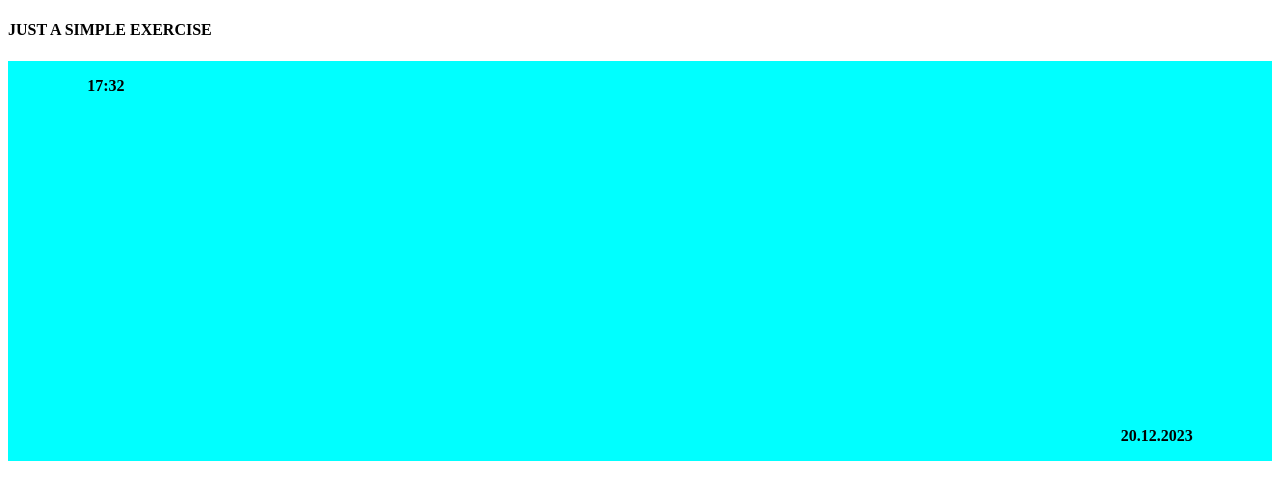
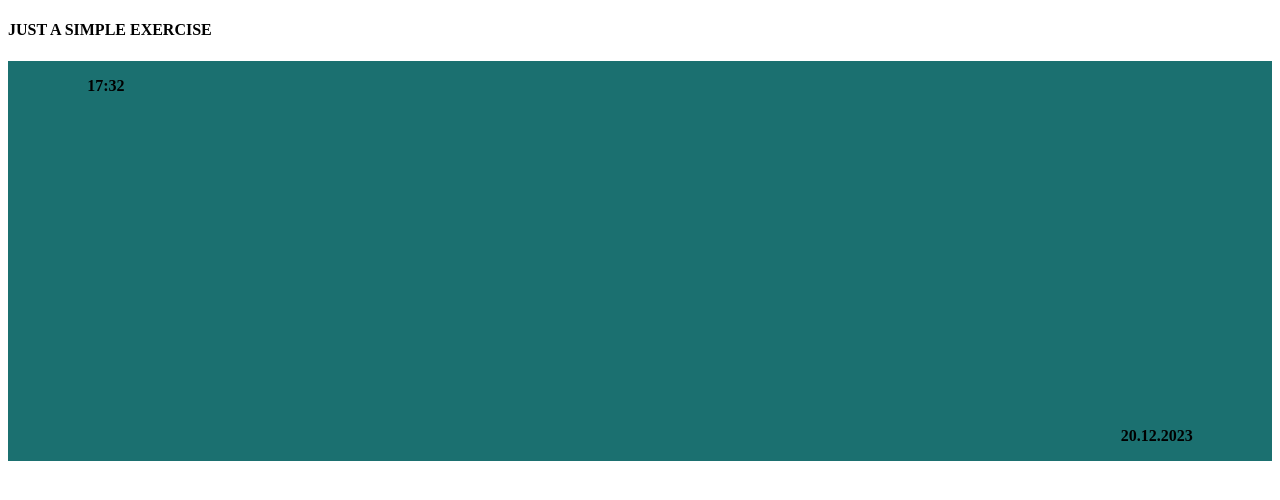
Before and after one commit to gabbie-g/vezbanje, a plain HTML site: page index.html in a window 1280 px wide. Drawn offline with Linux system fonts and the light colour scheme.

Commit message:
style changes - background color

```diff
--- a/style.css
+++ b/style.css
@@ -1,5 +1,5 @@
 div {
-    background-color: aqua;
+    background-color: rgb(27, 112, 112);
     height: 50vh;
     position: relative;
 }
```
